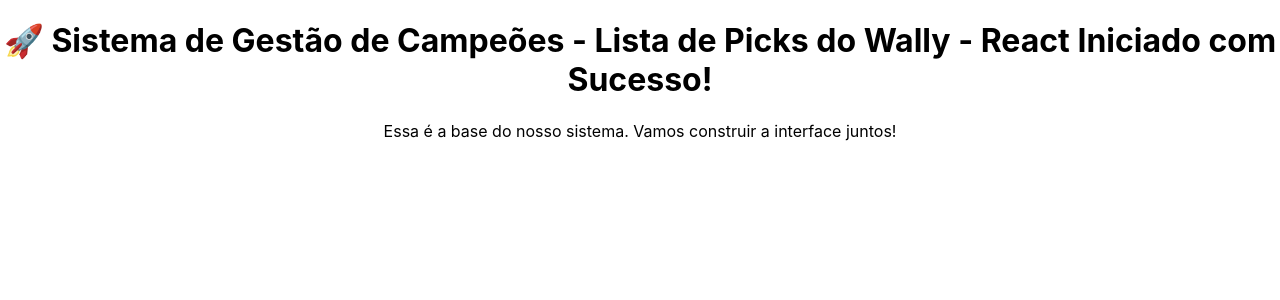
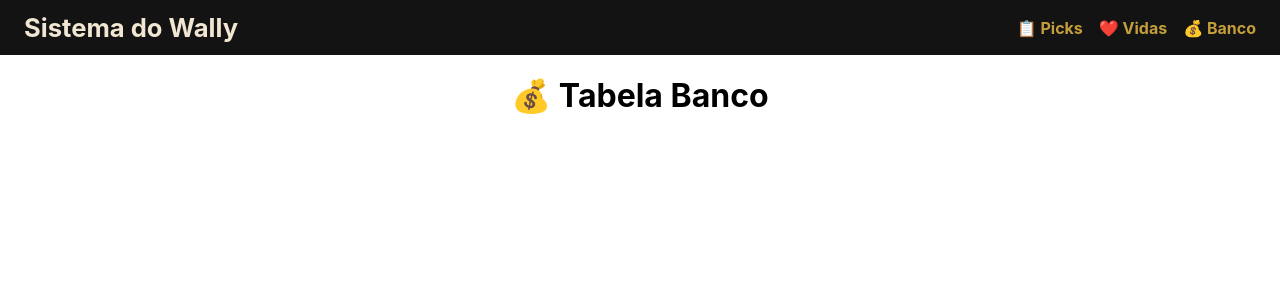
Before and after one commit to DanielDimas2002/Lista-de-Picks-Wally-Electron, a React (Create React App) app in the folder app-react/: page /banco in a window 1280 px wide. Shown: the top 300 px of the page. Built offline with nearby package versions, Linux system fonts and the light colour scheme.

Commit message:
Configuração do Menu

```diff
--- a/app-react/package.json
+++ b/app-react/package.json
@@ -9,6 +9,7 @@
     "@testing-library/user-event": "^13.5.0",
     "react": "^19.1.0",
     "react-dom": "^19.1.0",
+    "react-router-dom": "^7.5.3",
     "react-scripts": "5.0.1",
     "web-vitals": "^2.1.4"
   },
--- a/app-react/src/App.js
+++ /dev/null
@@ -1,12 +0,0 @@
-import './App.css';
-
-function App() {
-  return (
-    <div className="App">
-      <h1>🚀 Sistema de Gestão de Campeões - Lista de Picks do Wally - React Iniciado com Sucesso!</h1>
-      <p>Essa é a base do nosso sistema. Vamos construir a interface juntos!</p>
-    </div>
-  );
-}
-
-export default App;
--- /dev/null
+++ b/app-react/src/App.jsx
@@ -0,0 +1,22 @@
+import './App.css';
+import { Routes, Route } from 'react-router-dom';
+import Menu from './componentes/Menu/Menu';
+import TabelaVida from "./componentes/TabelaVida/TabelaVida";
+import TabelaPick from "./componentes/TabelaPick/TabelaPick";
+import TabelaBanco from "./componentes/TabelaBanco/TabelaBanco";
+
+
+function App() {
+  return (
+    <div className="App">
+      <Menu />
+      <Routes>
+        <Route path='/picks' element={<TabelaPick />} />
+        <Route path='/vida' element={<TabelaVida />} />
+        <Route path='/banco' element={<TabelaBanco />} />
+      </Routes>
+    </div>
+  );
+}
+
+export default App;
--- a/app-react/src/componentes/Menu/Menu.jsx
+++ b/app-react/src/componentes/Menu/Menu.jsx
@@ -1,11 +1,18 @@
+// src/componentes/Menu/Menu.jsx
 import React from "react";
+import { Link } from "react-router-dom";
+import styles from "./Menu.module.css";
 
-function Menu(){
-    <header className={estilos.header}>
-        <nav className={estilos.nav}>
-            <h1>Gestão de Campeões</h1>
-            <button className={estilos.botao}>Navegar</button>
-        </nav>
-    </header>
+function Menu() {
+    return (
+        <header className={styles.header}>
+            <h1 className={styles.titulo}>Sistema do Wally</h1>
+            <nav className={styles.nav}>
+                <Link to="/picks" className={styles.link}>📋 Picks</Link>
+                <Link to="/vida" className={styles.link}>❤️ Vidas</Link>
+                <Link to="banco" className={styles.link}>💰 Banco</Link>
+            </nav>
+        </header>
+    );
 }
 export default Menu
--- a/app-react/src/componentes/Menu/Menu.module.css
+++ b/app-react/src/componentes/Menu/Menu.module.css
@@ -0,0 +1,32 @@
+/* src/componentes/Menu/Menu.module.css */
+.header {
+    background-color: #131313;
+    padding: 12px 24px;
+    display: flex;
+    justify-content: space-between;
+    align-items: center;
+    flex-wrap: wrap;
+  }
+
+  .titulo {
+    font-size: 1.6em;
+    color: #f0e6d2;
+    margin: 0;
+  }
+
+  .nav {
+    display: flex;
+    gap: 16px;
+  }
+
+  .link {
+    color: #c49e3a;
+    text-decoration: none;
+    font-weight: bold;
+    font-size: 1em;
+    transition: color 0.3s;
+  }
+
+  .link:hover {
+    color: #e5c07b;
+  }
--- /dev/null
+++ b/app-react/src/componentes/TabelaBanco/TabelaBanco.jsx
@@ -0,0 +1,10 @@
+import React from "react";
+
+function TabelaBanco() {
+    return (
+        <>
+            <h1>💰 Tabela Banco</h1>
+        </>
+    )
+}
+export default TabelaBanco
--- /dev/null
+++ b/app-react/src/componentes/TabelaPick/TabelaPick.jsx
@@ -0,0 +1,10 @@
+import React from "react";
+
+function TabelaPick() {
+    return (
+        <>
+            <h1>📋 Tabela Pick</h1>
+        </>
+    )
+}
+export default TabelaPick
--- /dev/null
+++ b/app-react/src/componentes/TabelaVida/TabelaVida.jsx
@@ -0,0 +1,10 @@
+import React from "react";
+
+function TabelaVida() {
+    return (
+        <>
+            <h1>❤️ Tabela Vida</h1>
+        </>
+    )
+}
+export default TabelaVida
--- a/app-react/src/index.js
+++ b/app-react/src/index.jsx
@@ -1,5 +1,6 @@
 import React from 'react';
 import ReactDOM from 'react-dom/client';
+import { BrowserRouter } from 'react-router-dom'
 import './index.css';
 import App from './App';
 
@@ -7,6 +8,8 @@ import App from './App';
 const root = ReactDOM.createRoot(document.getElementById('root'));
 root.render(
   <React.StrictMode>
-    <App />
+    <BrowserRouter>
+      <App />
+    </BrowserRouter>
   </React.StrictMode>
 );
```
Also changed, not shown: 1 other file (tests, documents, lock files or other folders).
